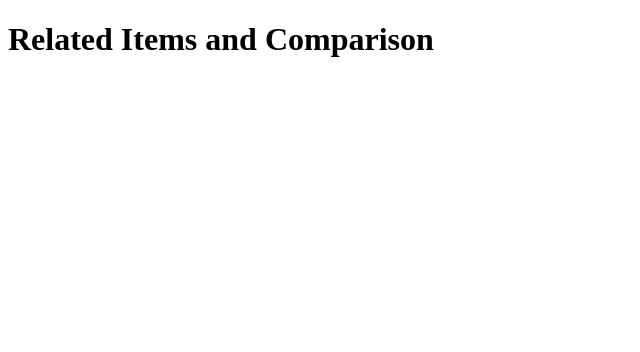
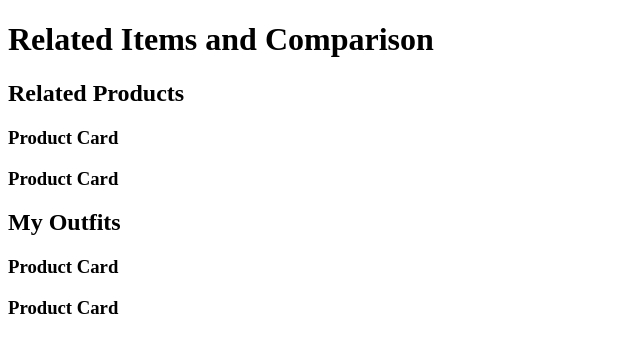
Before and after one commit to rpp2205-fec-presentation/Atelier, a React app: page / in a window 1280 px wide. Shown: the top 352 px of the page, without its empty margins (0-640 px from the left). Built offline with nearby package versions, Linux system fonts and the light colour scheme; the HTML template or start-up script is replaced by a standard one.

Commit message:
create initial rendering of components with appropriate import statements

```diff
--- a/client/src/components/relatedItems/ComparisonModal.jsx
+++ b/client/src/components/relatedItems/ComparisonModal.jsx
@@ -7,7 +7,7 @@ class ComparisonModal extends React.Component {
 
   render() {
     return (<div className='related-products'>
-      <h2>Comparison Modal</h2>
+      <div>Comparison Modal</div>
     </div>)
   }
 }
--- a/client/src/components/relatedItems/Outfits.jsx
+++ b/client/src/components/relatedItems/Outfits.jsx
@@ -1,4 +1,5 @@
 import React from 'react';
+import ProductCard from './ProductCard.jsx';
 
 class Outfits extends React.Component {
   constructor(props) {
@@ -8,6 +9,8 @@ class Outfits extends React.Component {
   render() {
     return (<div className='related-products'>
       <h2>My Outfits</h2>
+      <ProductCard />
+      <ProductCard />
     </div>)
   }
 }
--- a/client/src/components/relatedItems/ProductCard.jsx
+++ b/client/src/components/relatedItems/ProductCard.jsx
@@ -1,4 +1,6 @@
 import React from 'react';
+import ComparisonModal from './ComparisonModal.jsx';
+
 
 class ProductCard extends React.Component {
   constructor(props) {
--- a/client/src/components/relatedItems/RelatedItems.jsx
+++ b/client/src/components/relatedItems/RelatedItems.jsx
@@ -1,4 +1,7 @@
 import React from 'react';
+import RelatedProducts from './RelatedProducts.jsx';
+import Outfits from './Outfits.jsx';
+
 
 class RelatedItems extends React.Component {
   constructor(props) {
@@ -8,6 +11,8 @@ class RelatedItems extends React.Component {
   render() {
     return (<div>
       <h1>Related Items and Comparison</h1>
+      <RelatedProducts />
+      <Outfits />
     </div>)
   }
 }
--- a/client/src/components/relatedItems/RelatedProducts.jsx
+++ b/client/src/components/relatedItems/RelatedProducts.jsx
@@ -1,4 +1,5 @@
 import React from 'react';
+import ProductCard from './ProductCard.jsx';
 
 class RelatedProducts extends React.Component {
   constructor(props) {
@@ -8,6 +9,8 @@ class RelatedProducts extends React.Component {
   render() {
     return (<div className='related-products'>
       <h2>Related Products</h2>
+      <ProductCard />
+      <ProductCard />
     </div>)
   }
 }
```
